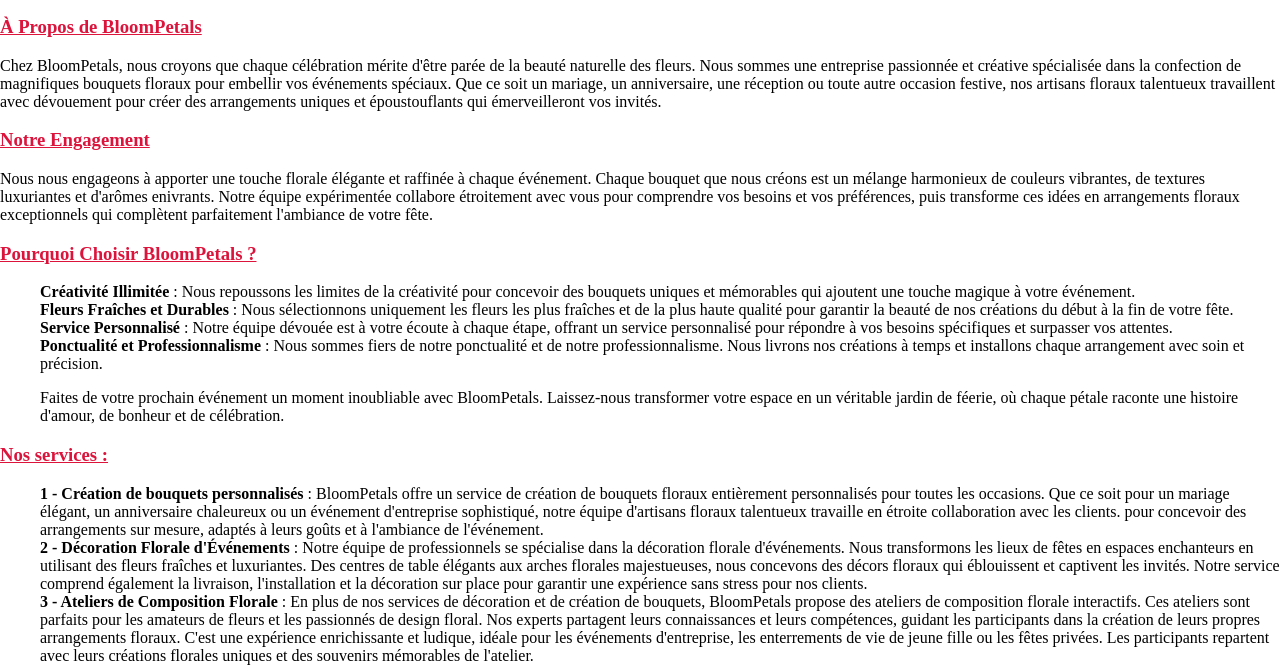
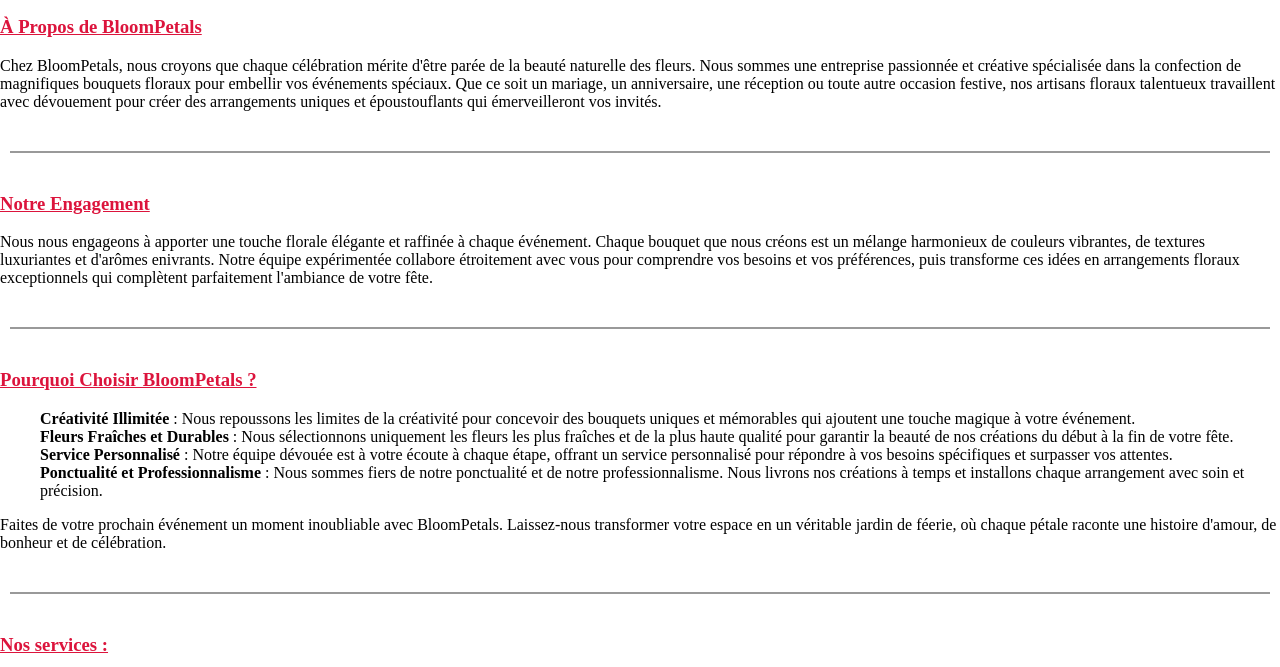
Before and after one commit to camilla-dabrowskigoual/Site-vitrine-fleuriste, a plain HTML site: page index.html in a window 1280 px wide. Shown: the part 133-800 px from the top of the page. Drawn offline with Linux system fonts and the light colour scheme.

Commit message:
Ajout de lignes entre les paraphraphes

```diff
--- a/index.css
+++ b/index.css
@@ -1,12 +1,12 @@
 /* EN-TETE */
 
 /* On retire les marges blanches de notre contenu */
-body{
+body {
     margin: 0%;
 }
 
 /*On met en forme l'en-tete : couleur, hauteur, répartition des élements */
-header{
+header {
     background-color: #797D87;
     height: 50px;
     display: flex;
@@ -15,13 +15,13 @@ header{
 }
 
 /*On positionne chaque lien entre eux*/
-nav{
+nav {
     display: flex;
     gap: 30px;
 }
 
 /* On met en formechaque lien de notre header*/
-nav a{
+nav a {
     text-decoration: none;
     font-family: 'pacifio';
     font-size: 18px;
@@ -29,10 +29,10 @@ nav a{
 }
 
 /*Mis en forme de la barre de recherche : arrondi, enlever bordure... */
-input{
+input {
     border-radius: 20px;
     background-color: lightgray;
-    width: 250px ;
+    width: 250px;
     height: 26px;
     border: none;
 }
@@ -40,7 +40,7 @@ input{
 /* CORPS */
 
 /* Mis en forme du titre */
-.title{
+.title {
     text-align: center;
     font-family: 'Pacifico', cursive;
     color: black;
@@ -50,11 +50,26 @@ input{
 
 
 
-article h3{
+article h3 {
     color: crimson;
     text-decoration: underline;
 }
 
-ul{
+ul {
     list-style: none;
 }
+
+.services li {
+    margin-bottom: 20px;
+}
+
+.services {
+    margin-left: 0;
+    padding-left: 0;
+}
+
+hr{
+    border: none;
+    border-top: 2.1px solid #999;
+    margin: 40px 10px;
+}
--- a/index.html
+++ b/index.html
@@ -40,6 +40,9 @@
             artisans floraux talentueux travaillent avec dévouement pour créer des arrangements
             uniques et époustouflants qui émerveilleront vos invités.
         </p>
+    </article>
+
+    <hr>
 
     <article>
         <h3>Notre Engagement</h3>
@@ -49,6 +52,9 @@
             collabore étroitement avec vous pour comprendre vos besoins et vos préférences, puis
             transforme ces idées en arrangements floraux exceptionnels qui complètent parfaitement
             l'ambiance de votre fête.</p>
+    </article>
+
+    <hr>
 
     <article>
         <h3>Pourquoi Choisir BloomPetals ?</h3>
@@ -68,28 +74,35 @@
             <li><b>Ponctualité et Professionnalisme</b> : Nous sommes fiers de notre ponctualité et de
                 notre professionnalisme. Nous livrons nos créations à temps et installons chaque
                 arrangement avec soin et précision.</li>
+        </ul>
 
         <p>Faites de votre prochain événement un moment inoubliable avec BloomPetals. Laissez-nous
             transformer votre espace en un véritable jardin de féerie, où chaque pétale raconte une
             histoire d'amour, de bonheur et de célébration.</p>
-                </ul>
+    </article>
+
+    <hr>
 
     <article>
         <h3>Nos services :</h3>
-                    <ul>
+        <ul class="services">
             <li><b>1 - Création de bouquets personnalisés</b> : BloomPetals offre un service de création de
                 bouquets floraux entièrement personnalisés pour toutes les occasions. Que ce soit pour un
                 mariage élégant, un anniversaire chaleureux ou un événement d'entreprise sophistiqué,
-                        notre équipe d'artisans floraux talentueux travaille en étroite collaboration avec les clients.
+                notre équipe d'artisans floraux talentueux travaille en étroite collaboration avec les
+                clients.
                 pour concevoir des arrangements sur mesure, adaptés à leurs goûts et à l'ambiance de
                 l'événement.</li>
-                        <li><b>2 - Décoration Florale d'Événements </b>: Notre équipe de professionnels se spécialise dans
+            <li><b>2 - Décoration Florale d'Événements </b>: Notre équipe de professionnels se spécialise
+                dans
                 la décoration florale d'événements. Nous transformons les lieux de fêtes en espaces
-                        enchanteurs en utilisant des fleurs fraîches et luxuriantes. Des centres de table élégants aux
+                enchanteurs en utilisant des fleurs fraîches et luxuriantes. Des centres de table élégants
+                aux
                 arches florales majestueuses, nous concevons des décors floraux qui éblouissent et
                 captivent les invités. Notre service comprend également la livraison, l'installation et la
                 décoration sur place pour garantir une expérience sans stress pour nos clients.</li>
-                        <li><b>3 - Ateliers de Composition Florale </b>: En plus de nos services de décoration et de création
+            <li><b>3 - Ateliers de Composition Florale </b>: En plus de nos services de décoration et de
+                création
                 de bouquets, BloomPetals propose des ateliers de composition florale interactifs. Ces
                 ateliers sont parfaits pour les amateurs de fleurs et les passionnés de design floral. Nos
                 experts partagent leurs connaissances et leurs compétences, guidant les participants dans
@@ -98,9 +111,7 @@
                 les fêtes privées. Les participants repartent avec leurs créations florales uniques et des
                 souvenirs mémorables de l'atelier.</li>
 
-                    </p>
-
-
+        </ul>
     </article>
 </section>
 
```
Lines whose indentation alone changed are shown as unchanged.
